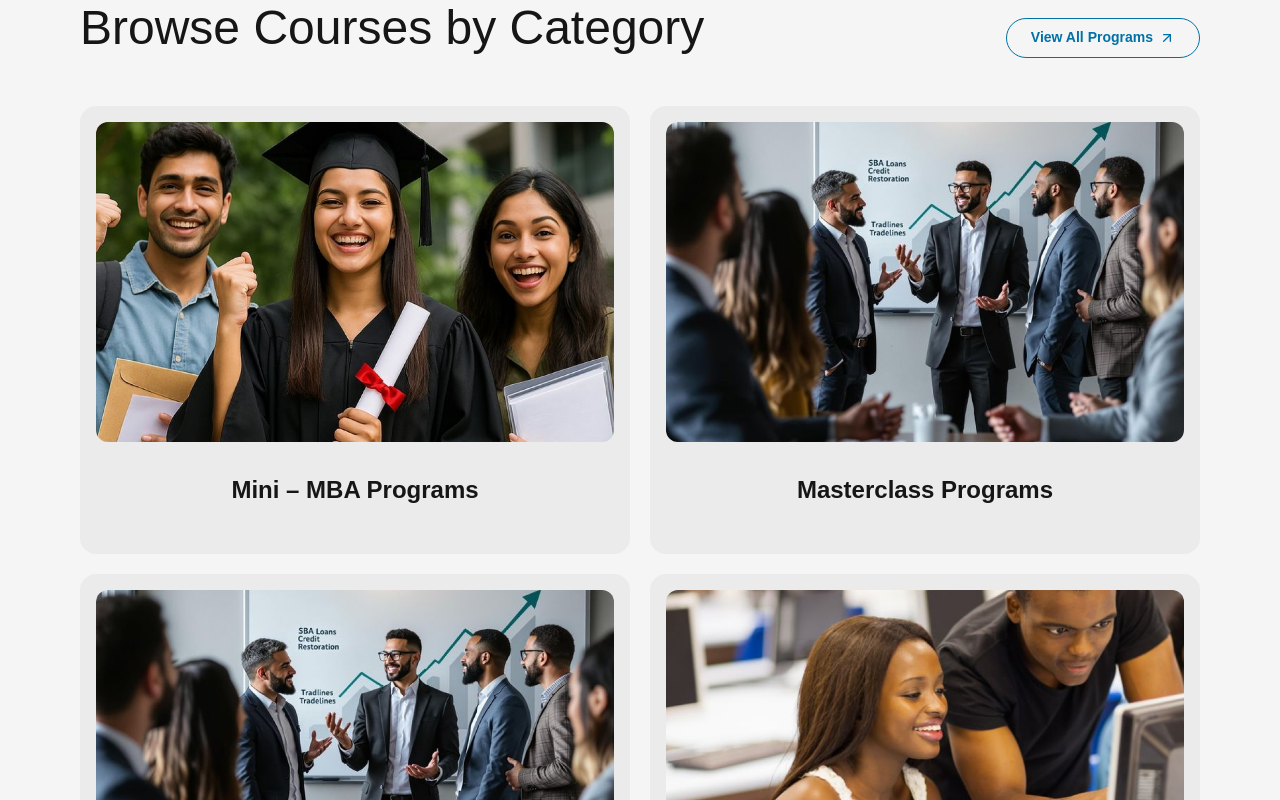
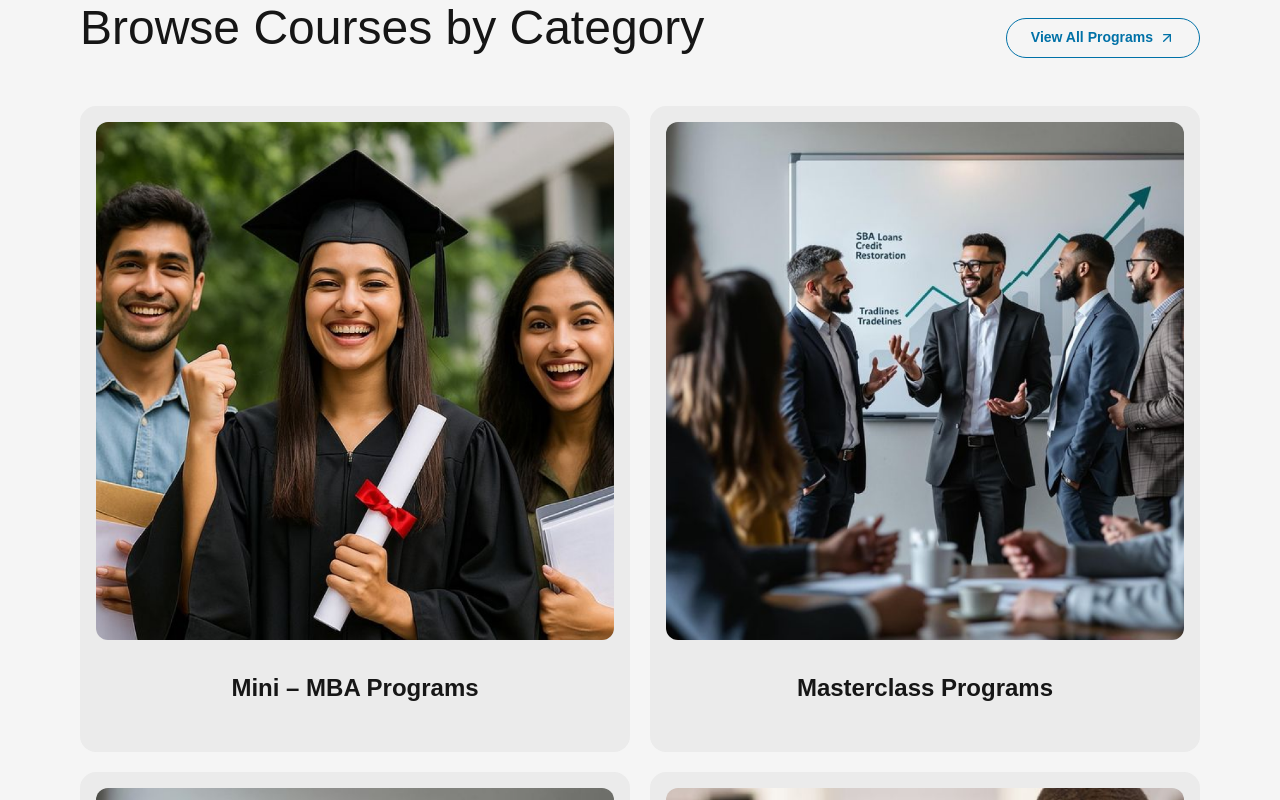
Before and after one commit to Greenmouse-Experts/guardmasters-new, a React (Vite) app: page /home in a window 1280 px wide. Shown: the part 2460-3260 px from the top of the page. Built offline with nearby package versions, Linux system fonts and the light colour scheme.

Commit message:
adjustd images

```diff
--- a/src/routes/home/-components/Courses.tsx
+++ b/src/routes/home/-components/Courses.tsx
@@ -44,11 +44,11 @@ export default function Courses() {
               key={course.title}
               className="group cursor-pointer rounded-2xl bg-base-300/60 p-4 transition-colors hover:bg-base-300"
             >
-              <div className="overflow-hidden rounded-xl">
+              <div className="overflow-hidden rounded-xl aspect-square">
                 <img
                   src={course.image}
                   alt={course.title}
-                  className="h-80 w-full object-cover transition-transform duration-500 group-hover:scale-105"
+                  className="w-full object-cover transition-transform duration-500 group-hover:scale-105 aspect-square"
                 />
               </div>
               <h3 className="py-8 text-center text-2xl font-bold ">
--- a/src/routes/home/-components/Featured.tsx
+++ b/src/routes/home/-components/Featured.tsx
@@ -42,7 +42,8 @@ export default function Featured() {
                 Featured Programs
               </span>
               <h2 className="text-4xl leading-tight font-light text-secondary md:text-5xl">
-                Start here. <em className="italic text-secondary">Go places.</em>
+                Start here.{" "}
+                <em className="italic text-secondary">Go places.</em>
               </h2>
             </div>
             <p className="max-w-sm text-sm leading-relaxed text-base-content/60">
@@ -69,7 +70,7 @@ export default function Featured() {
                   <img
                     src={program.image}
                     alt={program.title}
-                    className="h-44 w-full object-cover transition-transform duration-500 group-hover:scale-105"
+                    className="h-80 w-full object-cover transition-transform duration-500 group-hover:scale-105"
                   />
                 </div>
 
```
